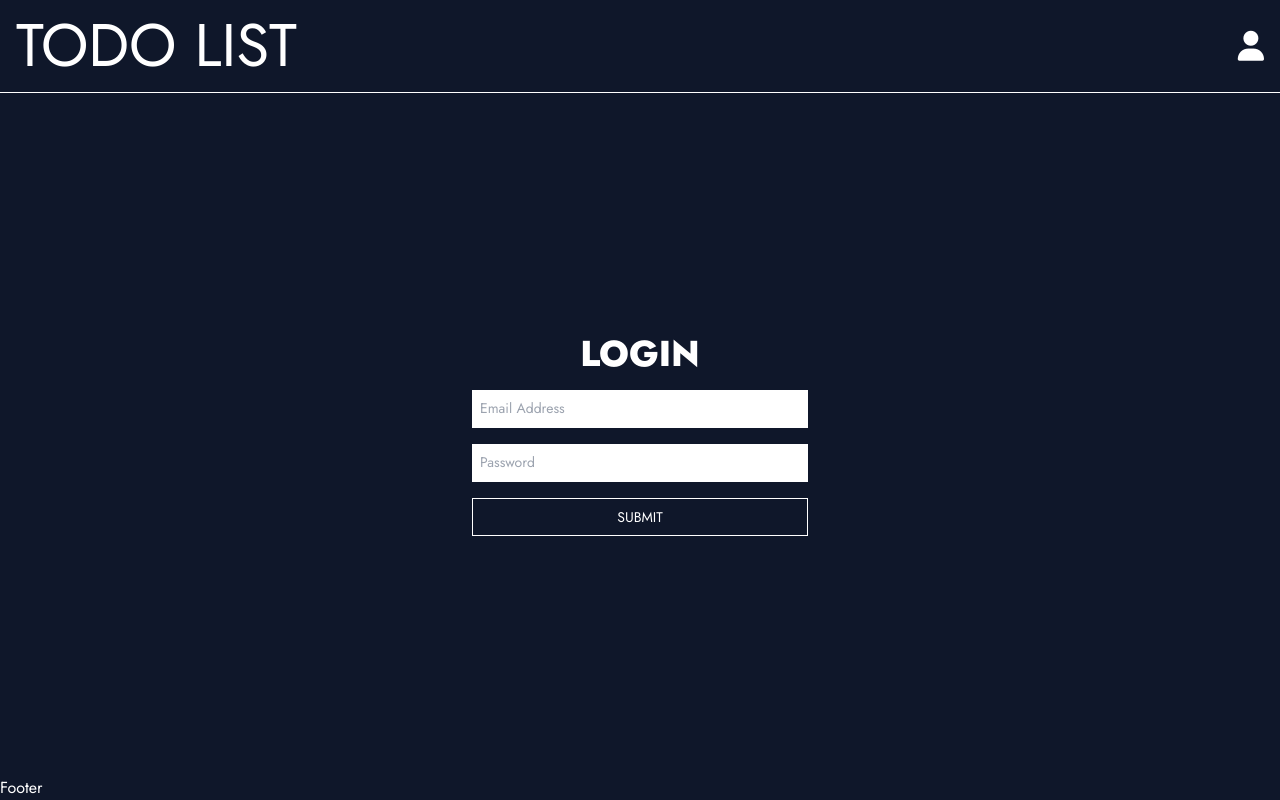
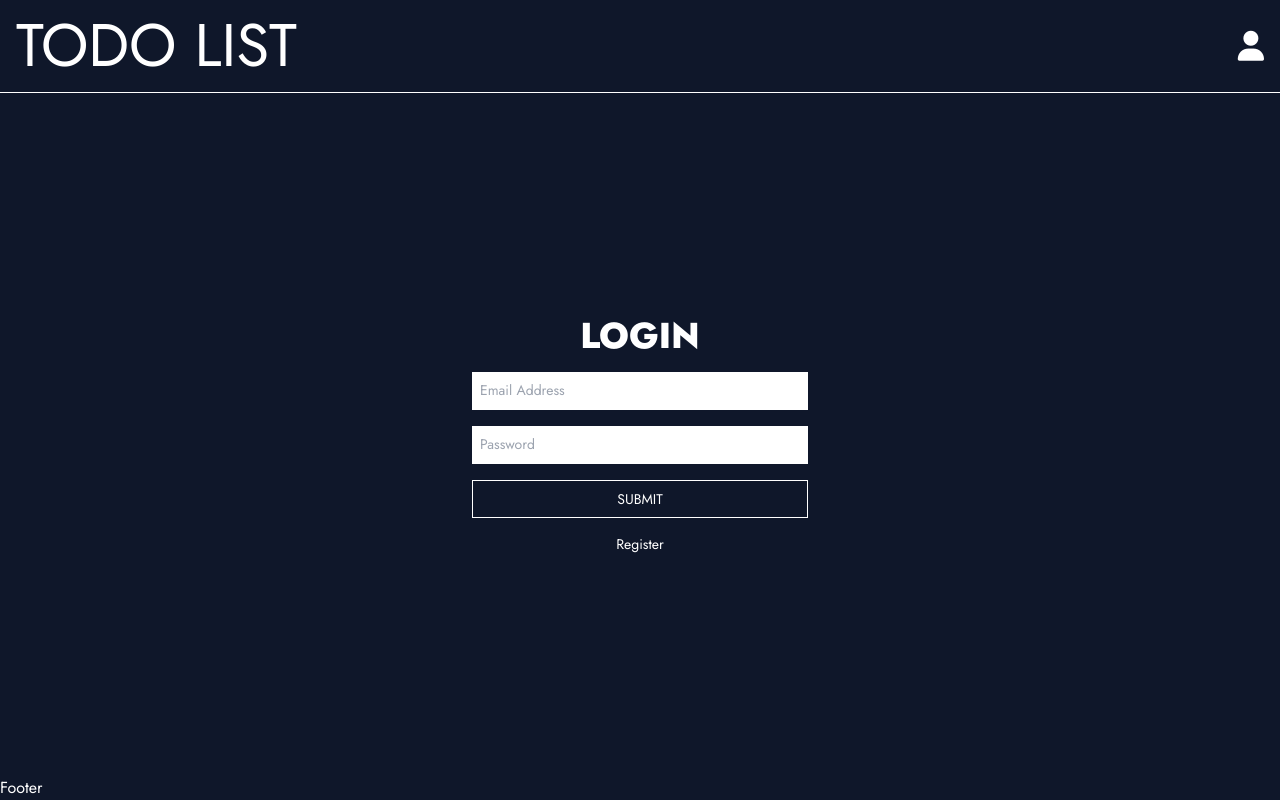
Before and after one commit to divenire05/todo-nextJS, a Next.js app: page / in a window 1280 px wide. Built offline with nearby package versions, Linux system fonts and the light colour scheme.

Commit message:
wiring up login page

```diff
--- a/components/Login.js
+++ b/components/Login.js
@@ -1,16 +1,31 @@
+'use client'
 import React, {useState} from 'react'
 
 export default function Login() {
+    const [email, setEmail] = useState('')
+    const [password, setPassword] = useState('')
+    const [error, setError] = useState(null)
+    const [isLoggingIn, setIsLoggingIn] = useState(true)
+
+    function submitHandler() {
+        if (!email || !password) {
+            setError('Please enter email and password')
+            return
+        }
+    }
+
   return (
     <div className='flex-1 text-xs sm:text-sm flex flex-col justify-center items-center gap-2 sm:gap-4'>
-        <h1 className='font-extrabold select-none text-2xl sm:text-4xl'>LOGIN</h1>
-        <input type='text' placeholder="Email Address" className='outline-none duration-300 border-b-2 border-solid border-white focus:border-cyan-300 text-slate-900 p-2 w-full max-w-[40ch]'/>
-        <input type='text' placeholder="Password" className='outline-none text-slate-900 p-2 w-full max-w-[40ch] duration-300 border-b-2 border-solid border-white focus:border-cyan-300'/>
-        <button className='w-full max-w-[40ch] border border-white border-solid uppercase py-2 duration-300 relative after:absolute after:top-0 after:right-full after:bg-white after:z-10 after:w-full after:h-full overflow-hidden hover:after:translate-x-full after:duration-300 hover:text-slate-900'>
+        <h1 className='font-extrabold select-none text-2xl sm:text-4xl uppercase'>{isLoggingIn ? 'login' : 'register'}</h1>
+        {error && <div className='w-full max-w-[40ch] text-center border-rose-400 border border-solid text-rose-400 py-2'>{error}</div>}
+        <input type='text' value={email} onChange={(e) => setEmail(e.target.value)} placeholder="Email Address" className='outline-none duration-300 border-b-2 border-solid border-white focus:border-cyan-300 text-slate-900 p-2 w-full max-w-[40ch]'/>
+        <input value={password} onChange={(e) => setPassword(e.target.value)} type='password' placeholder="Password" className='outline-none text-slate-900 p-2 w-full max-w-[40ch] duration-300 border-b-2 border-solid border-white focus:border-cyan-300'/>
+        <button onClick={submitHandler} className='w-full max-w-[40ch] border border-white border-solid uppercase py-2 duration-300 relative after:absolute after:top-0 after:right-full after:bg-white after:z-10 after:w-full after:h-full overflow-hidden hover:after:translate-x-full after:duration-300 hover:text-slate-900'>
             <h2 className='relative z-20'>
                 SUBMIT
             </h2>
         </button>
+        <h2 onClick={() => setIsLoggingIn(!isLoggingIn)} className='duration-300 hover:scale-110 cursor-pointer'>{!isLoggingIn ? 'Login' : 'Register'}</h2>
     </div>
   )
 }
```
